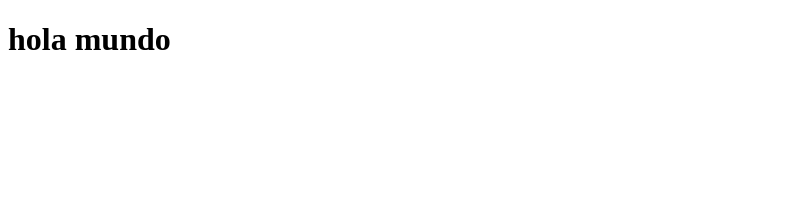
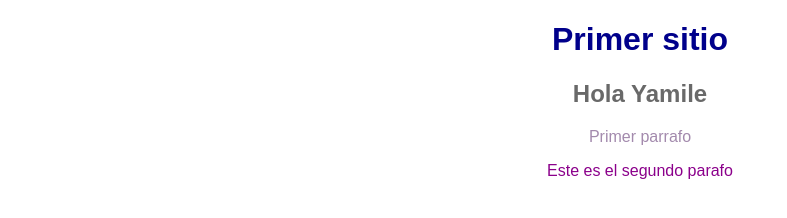
Before and after one commit to YamileFernandez/primer-proyecto, a plain HTML site: page index.html in a window 1280 px wide. Shown: the whole page, without its empty margins (0-787 px from the left). Drawn offline with Linux system fonts and the light colour scheme.

Commit message:
Este es un proyecto creado de ftml con css

```diff
--- /dev/null
+++ b/css/style.css
@@ -0,0 +1,16 @@
+body{
+    color:dimgray;
+    text-align: center;
+    font-family: "Arial";
+}
+h1{
+    color:darkblue;
+}
+.primer-parrafo{
+
+color:rgb(163, 138, 173);
+
+}
+p{
+    color:darkmagenta;
+}
--- a/index.html
+++ b/index.html
@@ -4,9 +4,13 @@
     <meta charset="UTF-8">
     <meta http-equiv="X-UA-Compatible" content="IE=edge">
     <meta name="viewport" content="width=device-width, initial-scale=1.0">
-    <title>Document</title>
+  <link rel="stylesheet" href="css/style.css">
+    <title>Mi primer sitio web</title>
 </head>
 <body>
-    <h1> hola mundo</h1>
+    <h1> Primer sitio</h1>
+    <h2>Hola Yamile</h2>
+    <p class="primer-parrafo"> Primer parrafo </p>
+    <p>Este es el segundo parafo</p>
 </body>
 </html>
```
